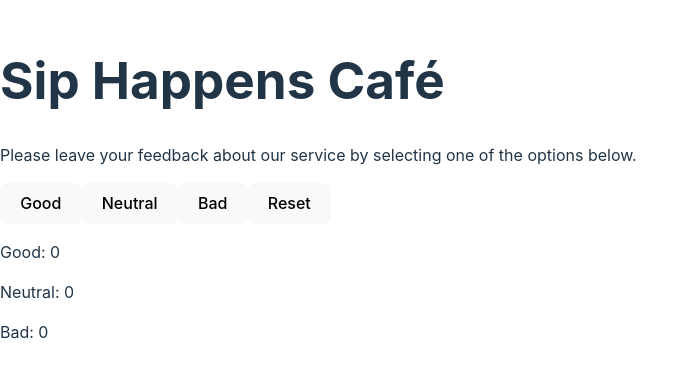
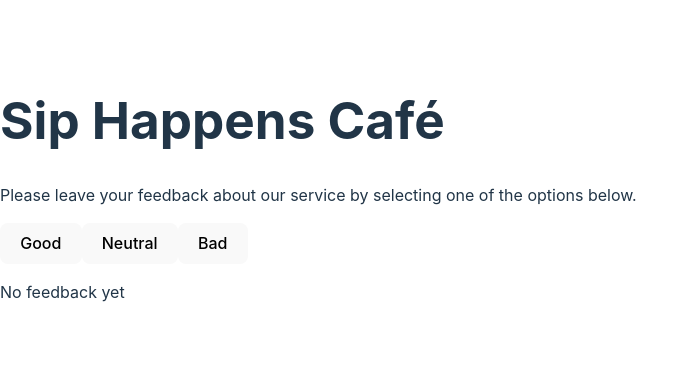
Before and after one commit to SvetaSaletska/goit-react-hw-02, a React (Vite) app: page / in a window 1280 px wide. Shown: the part 211-588 px from the top of the page, without its empty margins (0-698 px from the left). Built offline with nearby package versions, Linux system fonts and the light colour scheme.

Commit message:
task 4 - done

```diff
--- a/src/components/App/App.jsx
+++ b/src/components/App/App.jsx
@@ -1,6 +1,7 @@
 import { useState } from 'react';
 import { Feedback } from '../Feedback/Feedback';
 import { Options } from '../Options/Options';
+import { Notification } from '../Notification/Notification';
 import './App.module.css';
 
 export const App = () => {
@@ -10,9 +11,16 @@ export const App = () => {
     bad: 0,
   });
 
-  const handleClick = () => {
-    setCount(count + 1);
+  const handleClick = option => {
+    setCount({
+      ...count,
+      [option]: count[option] + 1,
+    });
   };
+
+  const totalFeedback = count.good + count.neutral + count.bad;
+
+  const isHidden = totalFeedback > 0;
 
   return (
     <>
@@ -22,8 +30,18 @@ export const App = () => {
           Please leave your feedback about our service by selecting one of the
           options below.
         </p>
-        <Options onUpdate={handleClick} />
-        <Feedback value={count} />
+        <Options
+          onUpdate={handleClick}
+          setCount={setCount}
+          isHidden={isHidden}
+        />
+        {totalFeedback > 0 ? (
+          <Feedback value={count} />
+        ) : (
+          <Notification text={'No feedback yet'} />
+        )}
+
+        {/* <Feedback value={count} /> */}
       </div>
     </>
   );
--- a/src/components/Feedback/Feedback.jsx
+++ b/src/components/Feedback/Feedback.jsx
@@ -1,9 +1,9 @@
-export const Feedback = ({ value }) => {
+export const Feedback = ({ value: { good, neutral, bad } }) => {
   return (
     <div>
-      <p>Good: {value.good}</p>
-      <p>Neutral: {value.neutral}</p>
-      <p>Bad: {value.bad}</p>
+      <p>Good: {good}</p>
+      <p>Neutral: {neutral}</p>
+      <p>Bad: {bad}</p>
     </div>
   );
 };
--- /dev/null
+++ b/src/components/Notification/Notification.jsx
@@ -0,0 +1,3 @@
+export const Notification = ({ text }) => {
+  return <p>{text}</p>;
+};
--- a/src/components/Options/Options.jsx
+++ b/src/components/Options/Options.jsx
@@ -1,4 +1,4 @@
-export const Options = ({ onUpdate, isHidden, onReset }) => {
+export const Options = ({ onUpdate, setCount, isHidden }) => {
   return (
     <div>
       <button onClick={() => onUpdate('good')} name="good">
@@ -10,7 +10,7 @@ export const Options = ({ onUpdate, isHidden, onReset }) => {
       <button onClick={() => onUpdate('bad')} name="bad">
         Bad
       </button>
-      {!isHidden && <button onClick={onReset}>Reset</button>}
+      {isHidden && <button onClick={() => setCount(0)}>Reset</button>}
     </div>
   );
 };
```
Also changed, not shown: src/components/Notification/Notification.module.css (added).
